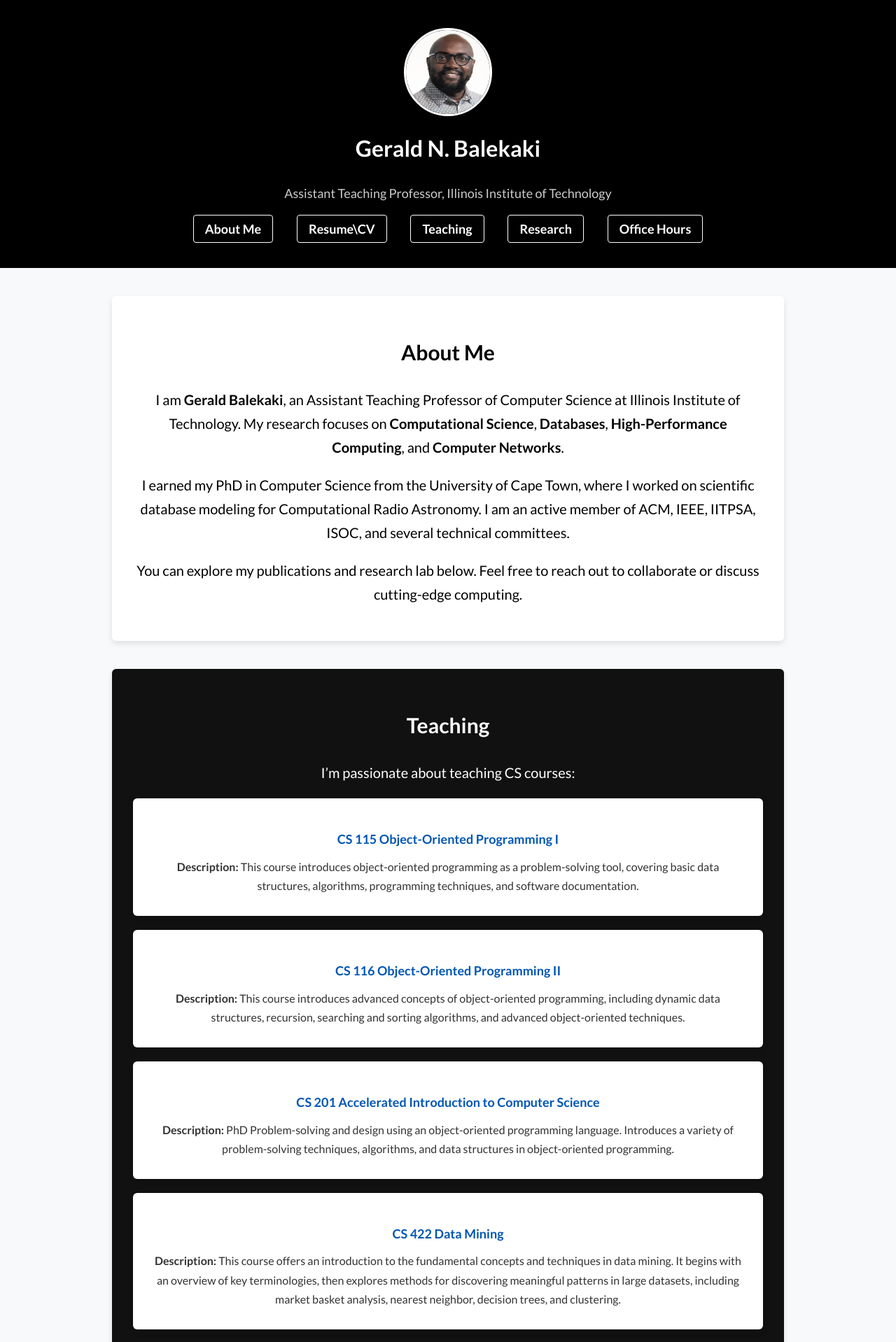
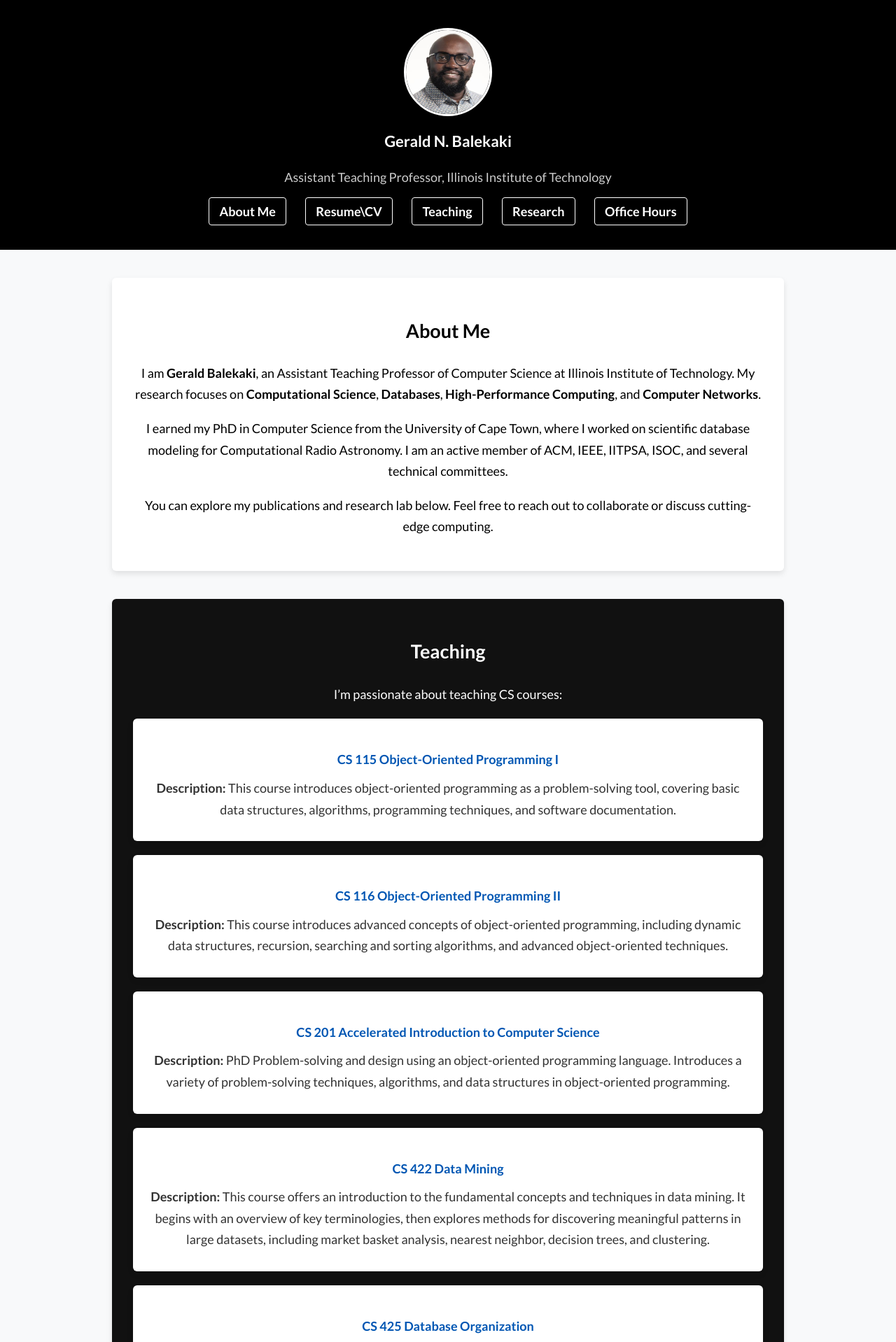
Before and after one commit to gnbalekaki/gnbalekaki.github.io, a Jekyll site: the page index.html, which Jekyll copies as it is, in a window 1280 px wide. Shown: the top 1918 px of the page at 70% size. Built offline with Jekyll 4.4.1, drawn with Linux system fonts in a browser that asks for light colours; some of the changed text lies outside the part shown.

Commit message:
last updates

```diff
--- a/assets/css/main.css
+++ b/assets/css/main.css
@@ -6,7 +6,7 @@
 body {
     font-family: 'Lato', sans-serif;
     /*font-family: 'Merriweather', serif;*/
-    font-size: 20px;
+    font-size: 18px;
     line-height: 1.7;
     background-color: #f8f9fa;
     color: #000000;
@@ -30,9 +30,9 @@ body {
 }
 
 .professor-name {
-    font-size: 32px;
+    font-size: 22px;
     font-weight: bold;
-    margin-top: 10px;
+    margin-top: 8px;
 }
 
 .professor-title {
@@ -42,16 +42,16 @@ body {
 
 /* Navigation Menu */
 .nav-menu {
-    margin-top: 15px;
+    margin-top: 12px;
 }
 
 .nav-menu a {
     text-decoration: none;
     color: white;
-    margin: 0 15px;
+    margin: 0 12px;
     font-size: 18px;
     font-weight: bold;
-    padding: 8px 16px;
+    padding: 8px 14px;
     border: 1px solid white;
     border-radius: 4px;
     transition: background 0.3s;
@@ -117,7 +117,7 @@ body {
 }
 
 .research-topic-card p {
-    font-size: 16px;
+    font-size: 18px;
     margin: 6px 0;
 }
 
@@ -158,7 +158,7 @@ body {
 }
 
 .publication-card p {
-    font-size: 16px;
+    font-size: 18px;
     margin: 6px 0;
 }
 
@@ -188,7 +188,7 @@ body {
 }
 
 .assistant-card p {
-    font-size: 16px;
+    font-size: 18px;
     margin: 5px 0;
 }
 
--- a/index.html
+++ b/index.html
@@ -67,7 +67,7 @@
         <!-- Research Papers & Publications -->
         <section id="publications" class="section dark-section">
             <h2>Research</h2>
-            <p>We focus on designing scalable databases and tools for managing large, complex scientific datasets, with an emphasis on real-time support, visualization, and advanced analytics. Our work integrates intelligent models into very large databases (VLDBs),:</p>
+            <p>We focus on designing scalable databases and tools for managing large, complex scientific datasets, with an emphasis on real-time support, visualization, and advanced analytics. Our work integrates intelligent models into very large databases (VLDBs).</p>
             <div id="publications-list"></div>
         </section>
 
```
Also changed, not shown: assets/js/publications.js (+5 -2 lines).
